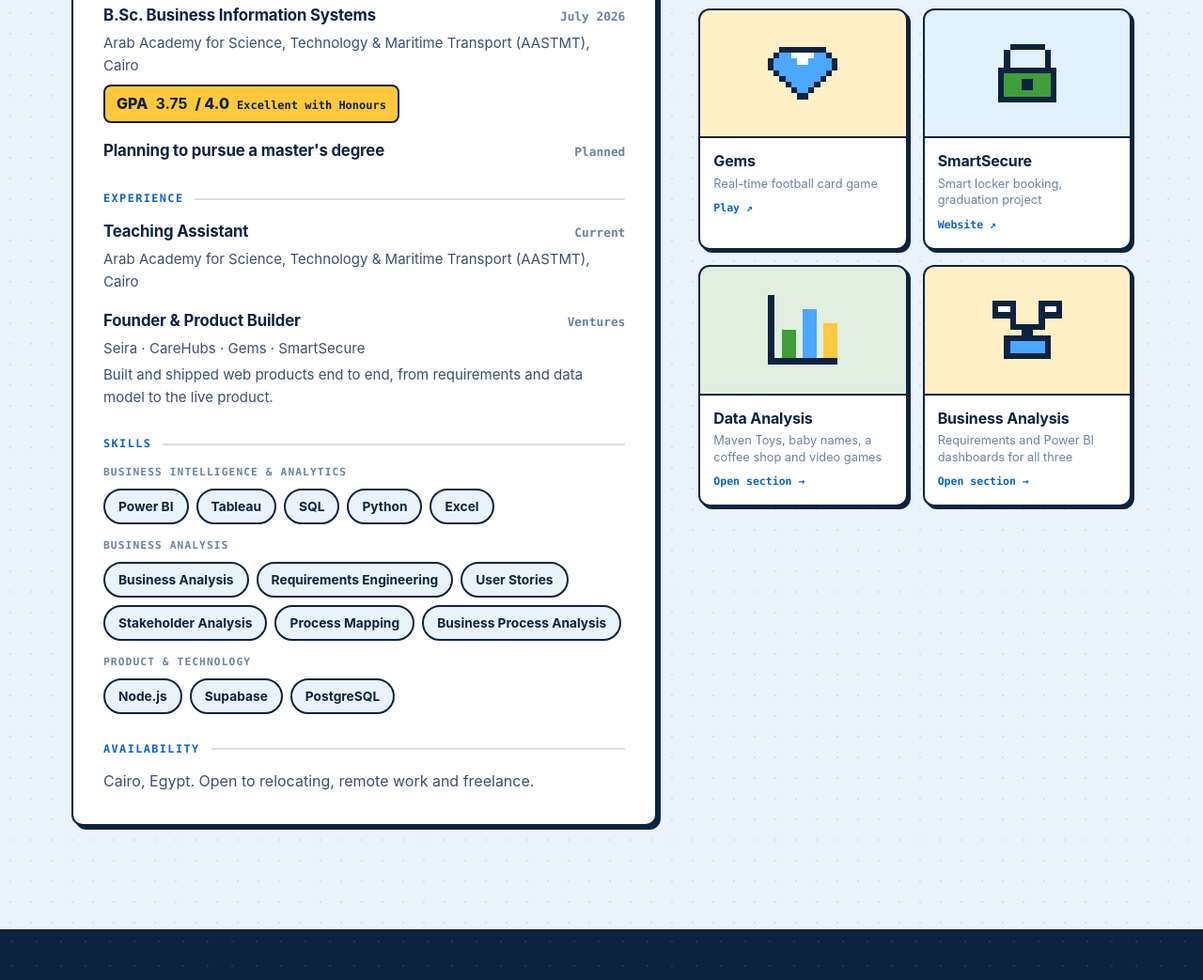
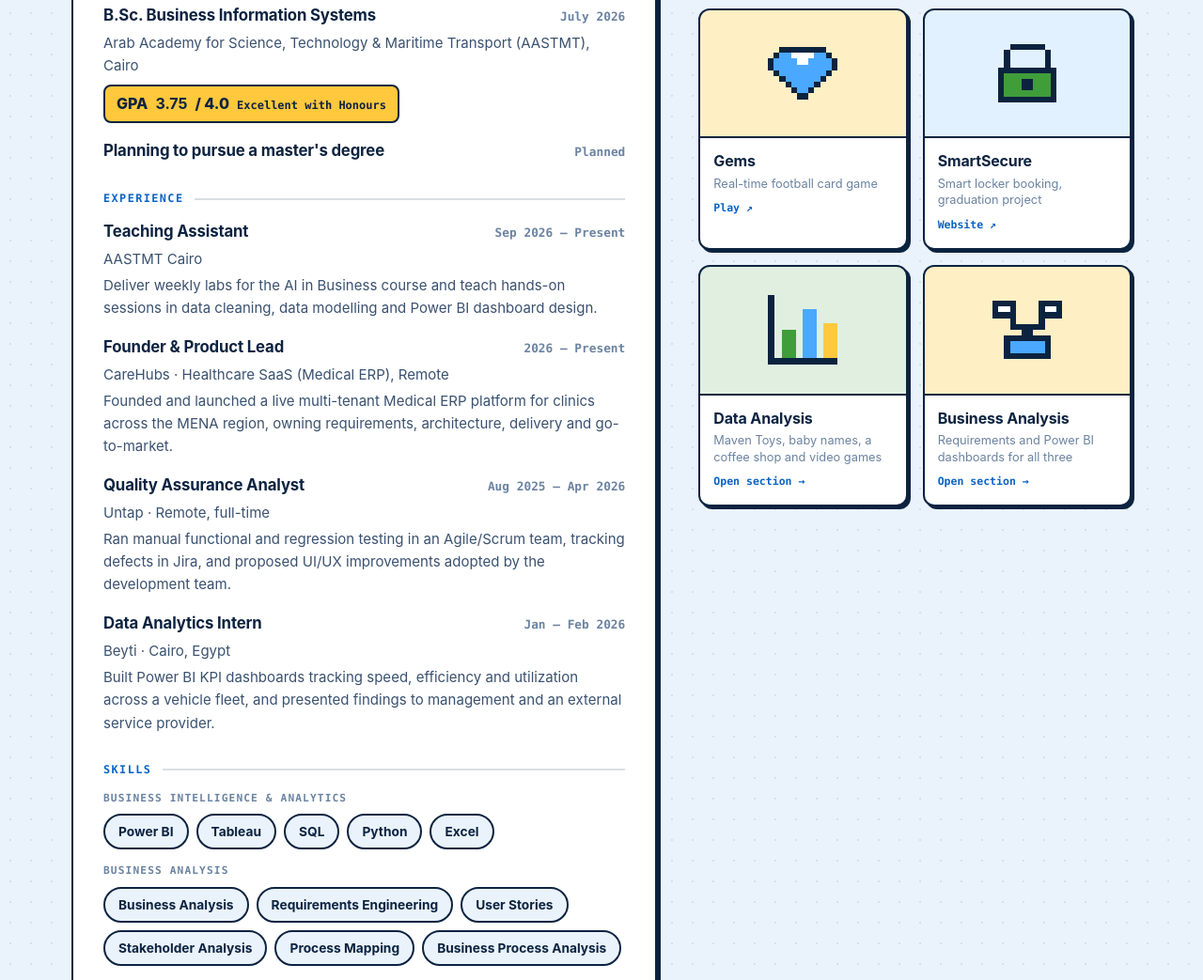
Before and after one commit to Mazenamer142/MazenAly, a plain HTML site: page index.html in a window 1280 px wide. Shown: the part 1757-2800 px from the top of the page at 94% size. Drawn offline with Linux system fonts and the light colour scheme.

Commit message:
Add Beyti, Untap and CareHubs to CV experience; CareHubs as only founder role
Co-Authored-By: Claude Sonnet 5.5 <noreply@anthropic.com>
Claude-Session: https://claude.ai/code/session_01UooR8FeRDC7Pe8Ubr4NaeG

```diff
--- a/index.html
+++ b/index.html
@@ -692,7 +692,7 @@ pre.out .k { color: #7cc6ff; font-weight: 700; } pre.out .f { color: #ffc83d; }
     <li class="task on"><small><i></i>Education</small><b>B.Sc. Business Information Systems, GPA 3.75/4.0 · Planning a master's</b></li>
     <li class="task"><small><i></i>Teaching</small><b>Teaching Assistant at AASTMT Cairo</b></li>
     <li class="task"><small><i></i>Toolkit</small><b>SQL · Python · Power BI · Tableau</b></li>
-    <li class="task"><small><i></i>Ventures</small><b>Seira · CareHubs · Gems · SmartSecure</b></li>
+    <li class="task"><small><i></i>Founder</small><b>CareHubs · Medical ERP SaaS</b></li>
   </ul>
 
   <!-- Pixel laptop. The intro scales this up, then flies it back to this spot. -->
@@ -763,13 +763,24 @@ pre.out .k { color: #7cc6ff; font-weight: 700; } pre.out .f { color: #ffc83d; }
               <div class="cv-sec">
                 <h4>Experience</h4>
                 <div class="cv-item">
-                  <div class="row"><h5>Teaching Assistant</h5><span class="when"><!-- EDIT DATES HERE -->Current</span></div>
-                  <p class="where">Arab Academy for Science, Technology &amp; Maritime Transport (AASTMT), Cairo</p>
+                  <div class="row"><h5>Teaching Assistant</h5><span class="when">Sep 2026 – Present</span></div>
+                  <p class="where">AASTMT Cairo</p>
+                  <p>Deliver weekly labs for the AI in Business course and teach hands-on sessions in data cleaning, data modelling and Power BI dashboard design.</p>
                 </div>
                 <div class="cv-item">
-                  <div class="row"><h5>Founder &amp; Product Builder</h5><span class="when"><!-- EDIT DATES HERE -->Ventures</span></div>
-                  <p class="where">Seira · CareHubs · Gems · SmartSecure</p>
-                  <p>Built and shipped web products end to end, from requirements and data model to the live product.</p>
+                  <div class="row"><h5>Founder &amp; Product Lead</h5><span class="when">2026 – Present</span></div>
+                  <p class="where">CareHubs · Healthcare SaaS (Medical ERP), Remote</p>
+                  <p>Founded and launched a live multi-tenant Medical ERP platform for clinics across the MENA region, owning requirements, architecture, delivery and go-to-market.</p>
+                </div>
+                <div class="cv-item">
+                  <div class="row"><h5>Quality Assurance Analyst</h5><span class="when">Aug 2025 – Apr 2026</span></div>
+                  <p class="where">Untap · Remote, full-time</p>
+                  <p>Ran manual functional and regression testing in an Agile/Scrum team, tracking defects in Jira, and proposed UI/UX improvements adopted by the development team.</p>
+                </div>
+                <div class="cv-item">
+                  <div class="row"><h5>Data Analytics Intern</h5><span class="when">Jan – Feb 2026</span></div>
+                  <p class="where">Beyti · Cairo, Egypt</p>
+                  <p>Built Power BI KPI dashboards tracking speed, efficiency and utilization across a vehicle fleet, and presented findings to management and an external service provider.</p>
                 </div>
               </div>
               <div class="cv-sec">
```
